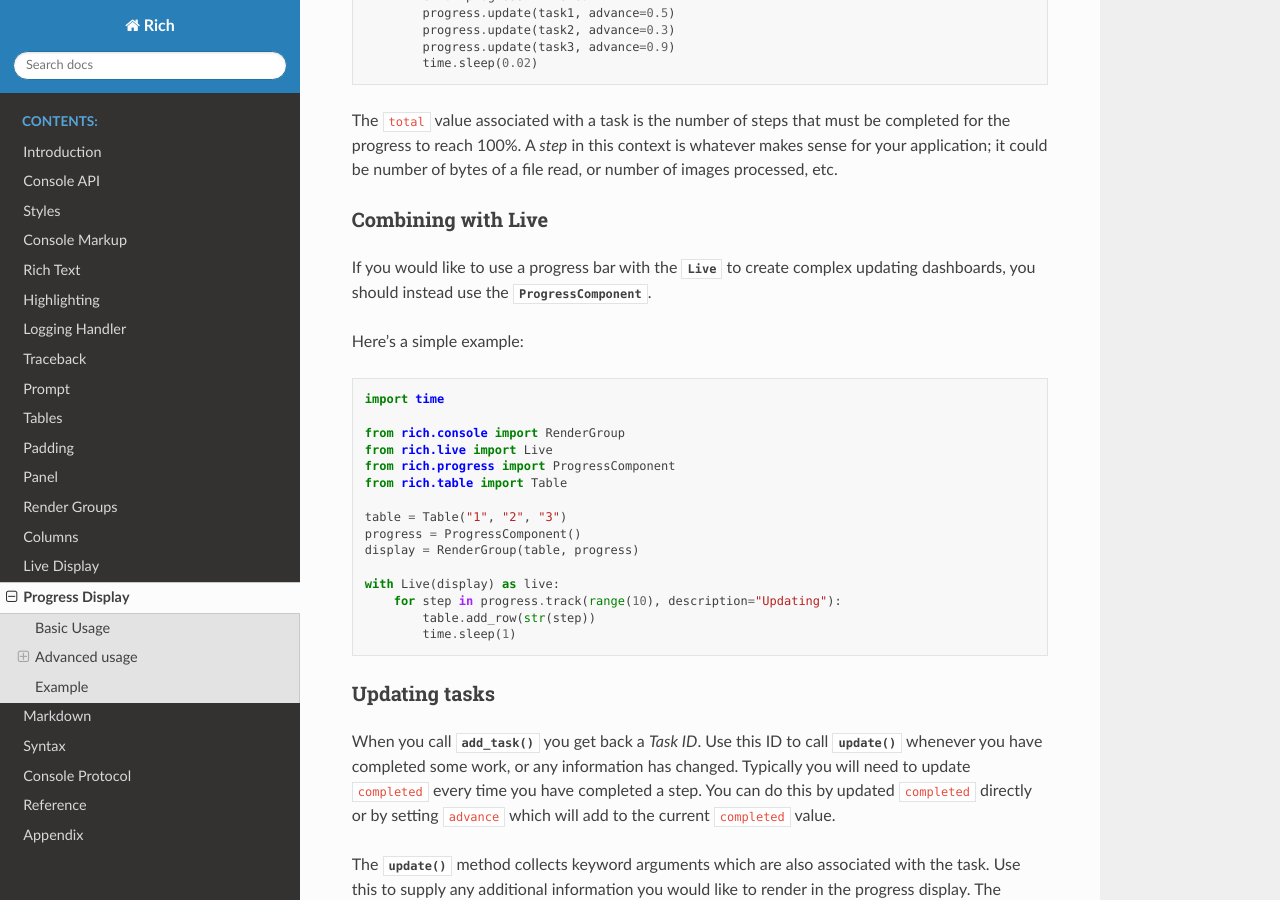
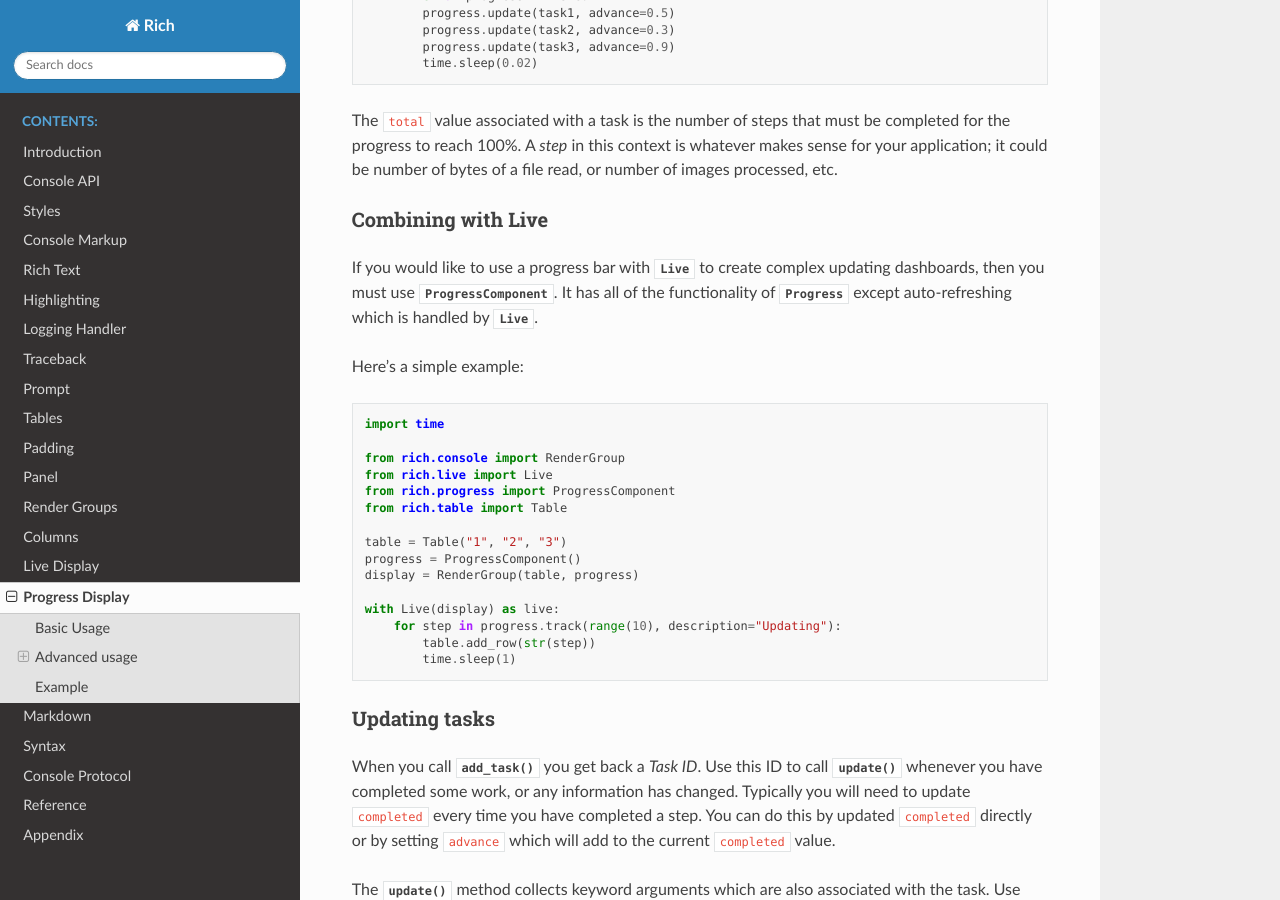
Before and after one commit to Textualize/rich, a Sphinx documentation site: the page built from docs/source/progress.rst, in a window 1280 px wide and 900 px high, scrolled down 1297 px. Built offline with Sphinx 7.4.7 and the Read the Docs theme 2.0.0, drawn with Linux system fonts in a browser that asks for light colours; pages that are not in the unit, such as notebooks, are missing from menus.

Commit message:
cleanup progresscomponent use case description

```diff
--- a/docs/source/progress.rst
+++ b/docs/source/progress.rst
@@ -55,7 +55,9 @@
 Combining with Live
 ~~~~~~~~~~~~~~~~~~~
 
-If you would like to use a progress bar with the :class:`~rich.live.Live` to create complex updating dashboards, you should instead use the :class:`~rich.progress.ProgressComponent`.
+If you would like to use a progress bar with :class:`~rich.live.Live` to create complex updating dashboards,
+then you must use :class:`~rich.progress.ProgressComponent`. It has all of the functionality of
+:class:`~rich.progress.Progress` except auto-refreshing which is handled by :class:`~rich.live.Live`.
 
 
 Here's a simple example::
```
